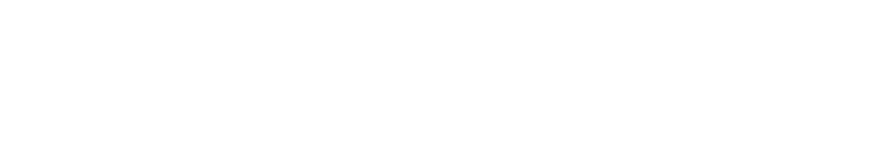
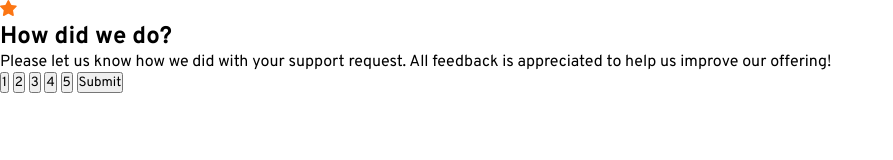
Before and after one commit to mohamed-abdelahi-haibelty/Interactive-rating-component, a plain HTML site: page index.html in a window 1280 px wide. Shown: the whole page, without its empty margins (0-893 px from the left). Drawn offline with Linux system fonts and the light colour scheme.

Commit message:
add index.html

```diff
--- a/index.html
+++ b/index.html
@@ -12,6 +12,19 @@
     <link rel="stylesheet" href="https://cdnjs.cloudflare.com/ajax/libs/font-awesome/6.1.1/css/all.min.css" integrity="sha512-KfkfwYDsLkIlwQp6LFnl8zNdLGxu9YAA1QvwINks4PhcElQSvqcyVLLD9aMhXd13uQjoXtEKNosOWaZqXgel0g==" crossorigin="anonymous" referrerpolicy="no-referrer" />
 </head>
 <body>
-
+    <div class="container">
+        <div class="image-container">
+            <img src="images/icon-star.svg" alt="star">
+        </div>
+        <h2>How did we do?</h2>
+        <p>Please let us know how we did with your support request. All feedback is appreciated
+            to help us improve our offering!</p>
+        <button class="1">1</button>
+        <button class="2">2</button>
+        <button class="3">3</button>
+        <button class="4">4</button>
+        <button class="5">5</button>
+        <button class="submit">Submit</button>
+    </div>
 </body>
 </html>
```
